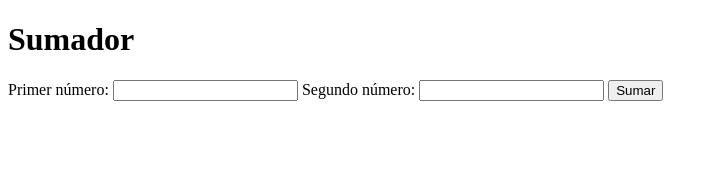
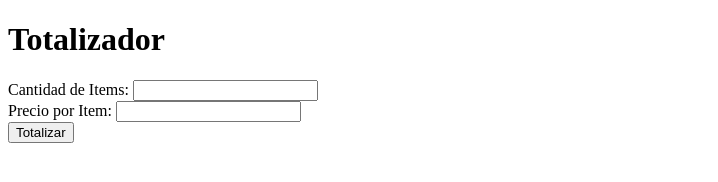
Before and after one commit to SantiSaaUCB/IngSoft-ProyectoTotalizador, a website built with Parcel: page index.html in a window 1280 px wide. Shown: the whole page, without its empty margins (0-718 px from the left). Built offline with nearby package versions, Linux system fonts and the light colour scheme.

Commit message:
fix: index base

```diff
--- a/index.html
+++ b/index.html
@@ -1,19 +1,21 @@
 <!DOCTYPE html>
-<html xml:lang="es">
+<html lang="en">
   <head>
-    <title>Sumador</title>
+    <meta charset="UTF-8">
+    <meta name="viewport" content="width=device-width, initial-scale=1.0">
+    <title>Totalizador de Ventas</title>
   </head>
   <body>
-    <h1>Sumador</h1>
-    <form id="sumar-form">
-      <label for="primer-numero">Primer número:</label>
-      <input type="number" id="primer-numero" />
-      <label for="segundo-numero">Segundo número:</label>
-      <input type="number" id="segundo-numero" />
-      <input type="submit" value="Sumar" id="sumar-button" />
-    </form>
-    <div id="resultado-div"></div>
+    <h1>Totalizador</h1>
+      <form id="totalizar-form">
+        <label for="cantidad-items">Cantidad de Items:</label>
+        <input type="number" id="cantidad-items" required/> <br>
+        <label for="precio-item">Precio por Item:</label>
+        <input type="number" id="precio-item" required/> <br>
+        <input type="submit" value="Totalizar" id="totalizar-button" />
+      </form>
+      <div id="resultado-div"></div>
 
-    <script type="module" src="./src/presenter.js"></script>
+      <script type="module" src="./src/presenter.js"></script>
   </body>
 </html>
```
